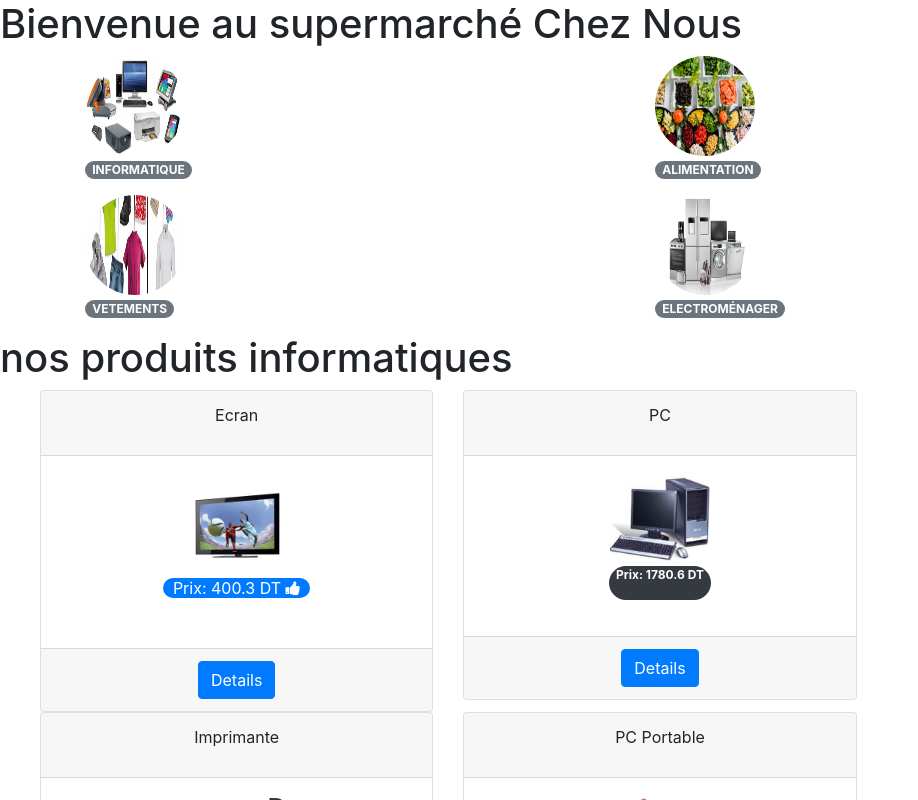
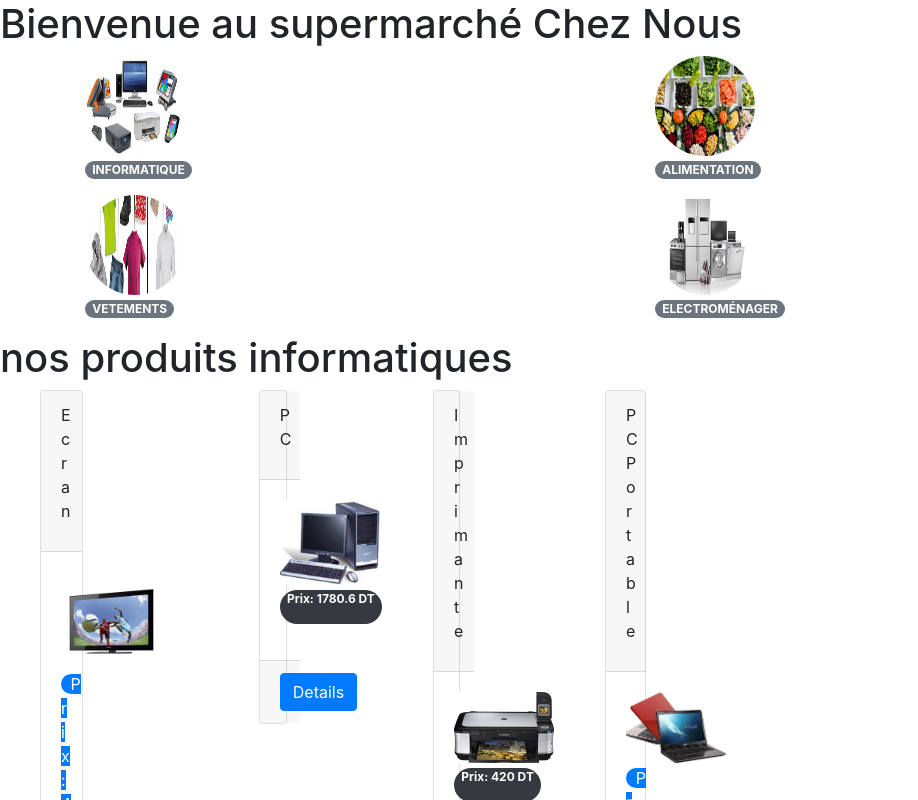
Before and after one commit to islem33/testAngular, an Angular app: page / in a window 1280 px wide. Shown: the top 800 px of the page, without its empty margins (0-918 px from the left). Built offline with nearby package versions, Linux system fonts and the light colour scheme.

Commit message:
Design Composant materiel modifié

```diff
--- a/src/app/listmateriel/listmateriel.component.html
+++ b/src/app/listmateriel/listmateriel.component.html
@@ -2,9 +2,9 @@
 <ul>
     <div class="row">
     <ng-container  *ngFor="let t of materiels ">
-       <div class="col-md-4">
+
            <app-materiel [mat]="t"></app-materiel>
-       </div>
+
     </ng-container>
 </div>
 </ul>
--- a/src/app/materiel/materiel.component.html
+++ b/src/app/materiel/materiel.component.html
@@ -1,4 +1,5 @@
-<div *ngIf="materiel.quantite != 0">
+<div *ngIf="materiel.quantite != 0" >
+    <div class="col-md-4">
 <div class="card">
     <div class="card-header">
     <p class="text-center">{{materiel.libelle}}</p>
@@ -18,3 +19,4 @@
     </div>
    </div>
 </div>
+</div>
```
